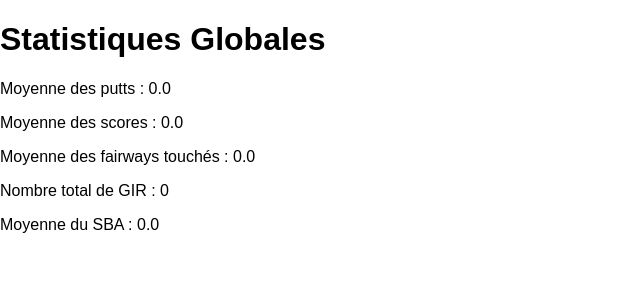
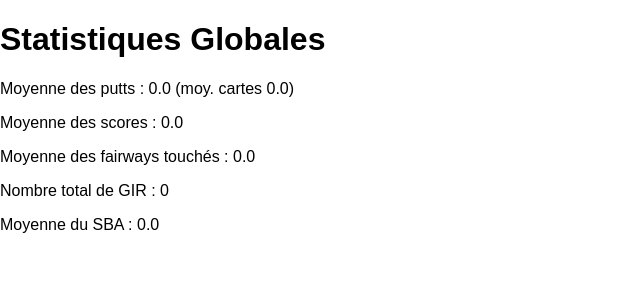
Before and after one commit to djemartin/index_WHS, a Flask app: page /stats in a window 1280 px wide. Shown: the part 38-338 px from the top of the page, without its empty margins (0-640 px from the left). Run offline with Flask 3, Linux system fonts and the light colour scheme; data that the repository does not hold is empty.

Commit message:
Affiche moyenne cartes dans stats

```diff
--- a/app.py
+++ b/app.py
@@ -222,12 +222,16 @@ def overall_stats():
         total_sba += sum((h.get('adjusted') if h.get('adjusted') is not None else 0) for h in holes)
 
     avg_putts = format(total_putts / num_cards, '.1f') if num_cards else '0.0'
+    avg_putts_cards = (
+        format(total_putts / (num_cards * 18), '.1f') if num_cards else '0.0'
+    )
     avg_score = format(total_scores / num_cards, '.1f') if num_cards else '0.0'
     avg_fairways = format(total_fairway_hits / num_cards, '.1f') if num_cards else '0.0'
     avg_sba = format(total_sba / num_cards, '.1f') if num_cards else '0.0'
 
     stats = {
         'avg_putts': avg_putts,
+        'avg_putts_cards': avg_putts_cards,
         'avg_score': avg_score,
         'avg_fairways': avg_fairways,
         'total_gir': total_gir_hits,
--- a/templates/stats_overall.html
+++ b/templates/stats_overall.html
@@ -14,7 +14,7 @@
 </header>
 <main>
     <h1>Statistiques Globales</h1>
-    <p>Moyenne des putts : {{ stats.avg_putts }}</p>
+    <p>Moyenne des putts : {{ stats.avg_putts }} (moy. cartes {{ stats.avg_putts_cards }})</p>
     <p>Moyenne des scores : {{ stats.avg_score }}</p>
     <p>Moyenne des fairways touchés : {{ stats.avg_fairways }}</p>
     <p>Nombre total de GIR : {{ stats.total_gir }}</p>
```
